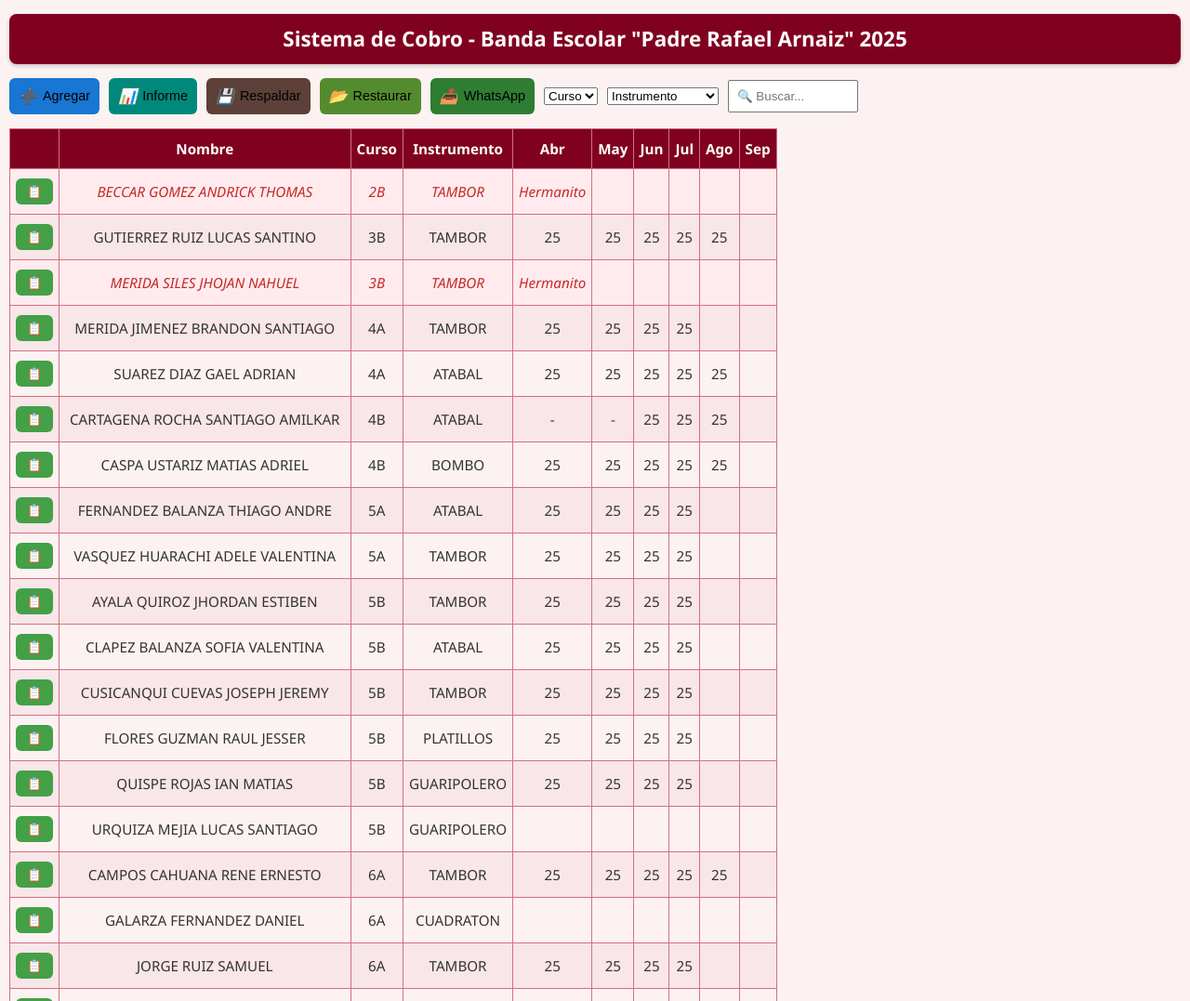
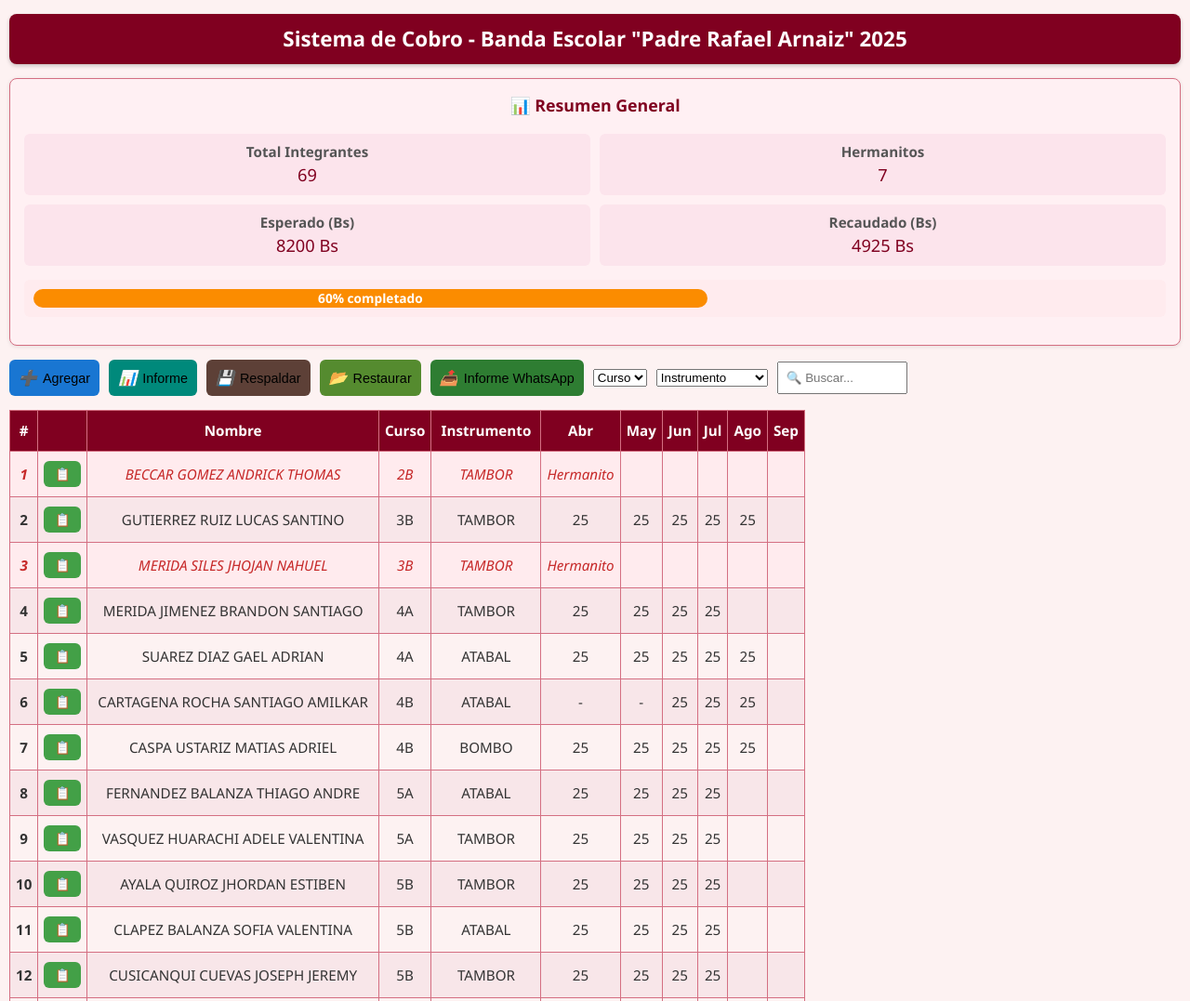
Before and after one commit to FotoStilo/Sistema-cobro-banda, a plain HTML site: page index.html in a window 1280 px wide. Shown: the top 1077 px of the page at 93% size. Drawn offline with Linux system fonts and the light colour scheme.

Commit message:
Update index.html

```diff
--- a/index.html
+++ b/index.html
@@ -36,6 +36,58 @@
       max-width: 100%;
       margin: 0 auto;
     }
+    .stats {
+      background-color: #fff0f3;
+      border: 1px solid #d46f82;
+      border-radius: 8px;
+      padding: 15px;
+      margin-bottom: 15px;
+      font-size: 0.95em;
+      box-shadow: 0 1px 4px rgba(0,0,0,0.1);
+    }
+    .stats h3 {
+      margin-top: 0;
+      color: #800020;
+      text-align: center;
+    }
+    .stats-grid {
+      display: grid;
+      grid-template-columns: 1fr 1fr;
+      gap: 10px;
+      margin: 10px 0;
+    }
+    .stat-item {
+      padding: 8px;
+      background-color: #fce4ec;
+      border-radius: 6px;
+      text-align: center;
+    }
+    .stat-label {
+      font-weight: bold;
+      color: #555;
+    }
+    .stat-value {
+      font-size: 1.2em;
+      color: #800020;
+    }
+    .progress-container {
+      margin: 15px 0;
+      padding: 10px;
+      background-color: #ffebee;
+      border-radius: 6px;
+    }
+    .progress-bar {
+      height: 20px;
+      background-color: #43a047;
+      border-radius: 10px;
+      text-align: center;
+      color: white;
+      font-weight: bold;
+      font-size: 0.9em;
+      line-height: 20px;
+      transition: width 0.4s;
+    }
+
     .controls {
       margin-bottom: 15px;
       display: flex;
@@ -72,7 +124,7 @@
     table {
       width: 100%;
       border-collapse: collapse;
-      margin-top: 10px;
+      margin-top: 15px;
       font-size: 0.95em;
       display: block;
       overflow-x: auto;
@@ -246,13 +298,39 @@
   <div class="container">
     <h1>Sistema de Cobro - Banda Escolar "Padre Rafael Arnaiz" 2025</h1>
 
+    <!-- Panel de estadísticas -->
+    <div class="stats">
+      <h3>📊 Resumen General</h3>
+      <div class="stats-grid">
+        <div class="stat-item">
+          <div class="stat-label">Total Integrantes</div>
+          <div class="stat-value" id="total-integrantes">0</div>
+        </div>
+        <div class="stat-item">
+          <div class="stat-label">Hermanitos</div>
+          <div class="stat-value" id="total-hermanitos">0</div>
+        </div>
+        <div class="stat-item">
+          <div class="stat-label">Esperado (Bs)</div>
+          <div class="stat-value" id="total-esperado">0</div>
+        </div>
+        <div class="stat-item">
+          <div class="stat-label">Recaudado (Bs)</div>
+          <div class="stat-value" id="total-recaudado">0</div>
+        </div>
+      </div>
+      <div class="progress-container">
+        <div class="progress-bar" id="progress-bar">0% completado</div>
+      </div>
+    </div>
+
     <!-- Filtros y controles -->
     <div class="controls">
       <button id="add-btn" title="Agregar"><i>➕</i><span>Agregar</span></button>
       <button id="report-global-btn" title="Informe"><i>📊</i><span>Informe</span></button>
       <button id="backup-btn" title="Respaldar"><i>💾</i><span>Respaldar</span></button>
       <button id="restore-btn" title="Restaurar"><i>📂</i><span>Restaurar</span></button>
-      <button id="whatsapp-btn" title="WhatsApp"><i>📤</i><span>WhatsApp</span></button>
+      <button id="whatsapp-btn" title="WhatsApp"><i>📤</i><span>Informe WhatsApp</span></button>
       <select id="filter-curso">
         <option value="">Curso</option>
         <option>1B</option><option>2A</option><option>2B</option>
@@ -282,6 +360,7 @@
     <table id="payment-table">
       <thead>
         <tr>
+          <th>#</th>
           <th></th>
           <th>Nombre</th>
           <th>Curso</th>
@@ -297,7 +376,7 @@
       <tbody id="table-body"></tbody>
     </table>
 
-    <!-- Modal de edición y reporte -->
+    <!-- Modal de edición -->
     <div class="modal" id="modal">
       <div class="modal-content">
         <div class="modal-header">
@@ -355,6 +434,7 @@
   <script>
     const meses = ["abril", "mayo", "junio", "julio", "agosto", "septiembre"];
     const montoMensual = 25;
+    const totalMeses = 6;
 
     const instrumentos = [
       "TAMBOR", "ATABAL", "BOMBO", "CUADRATON", "LIRA",
@@ -1121,7 +1201,7 @@
     "agosto": "-",
     "septiembre": "-"
   }
-];
+] ;
 
     estudiantes.forEach(est => {
       meses.forEach(mes => {
@@ -1129,6 +1209,7 @@
       });
     });
 
+    // Elementos del DOM
     const tableBody = document.getElementById("table-body");
     const searchInput = document.getElementById("search-input");
     const filterCurso = document.getElementById("filter-curso");
@@ -1157,6 +1238,13 @@
     const reportTableBody = document.getElementById("report-table").querySelector("tbody");
     const totalGeneral = document.getElementById("total-general");
 
+    // Estadísticas
+    const totalIntegrantes = document.getElementById("total-integrantes");
+    const totalHermanitos = document.getElementById("total-hermanitos");
+    const totalEsperado = document.getElementById("total-esperado");
+    const totalRecaudado = document.getElementById("total-recaudado");
+    const progressBar = document.getElementById("progress-bar");
+
     // Llenar select de instrumentos
     instrumentos.forEach(inst => {
       const opt = document.createElement("option");
@@ -1167,6 +1255,7 @@
 
     function saveData() {
       localStorage.setItem("estudiantes", JSON.stringify(estudiantes));
+      updateStats();
     }
 
     function isHermanito(val) {
@@ -1197,6 +1286,7 @@
         });
 
         row.innerHTML = `
+          <td><strong>${visualIndex + 1}</strong></td>
           <td><button class="report-btn" onclick="openModal(${realIndex})">📋</button></td>
           <td class="nombre-cell">${estudiante.nombre}</td>
           <td>${estudiante.curso}</td>
@@ -1234,7 +1324,6 @@
       modal.style.display = "block";
     }
 
-    // Cerrar modales
     [closeModal, modalCancel, modal].forEach(el => {
       if (el === modal) {
         el.onclick = e => { if (e.target === modal) modal.style.display = "none"; };
@@ -1246,7 +1335,6 @@
     closeReportGlobal.onclick = () => reportGlobalModal.style.display = "none";
     reportGlobalModal.onclick = e => { if (e.target === reportGlobalModal) reportGlobalModal.style.display = "none"; };
 
-    // Guardar cambios
     modalSave.addEventListener("click", () => {
       const realIndex = parseInt(modalIndex.value);
       if (realIndex < 0 || realIndex >= estudiantes.length) return;
@@ -1268,7 +1356,6 @@
       modal.style.display = "none";
     });
 
-    // Eliminar
     modalDelete.addEventListener("click", () => {
       const realIndex = parseInt(modalIndex.value);
       if (realIndex < 0 || realIndex >= estudiantes.length) return;
@@ -1280,7 +1367,6 @@
       }
     });
 
-    // Filtros
     function applyFilters() {
       const curso = filterCurso.value;
       const instrumento = filterInstrumento.value;
@@ -1296,7 +1382,6 @@
     filterCurso.addEventListener("change", () => renderTable(applyFilters()));
     filterInstrumento.addEventListener("change", () => renderTable(applyFilters()));
 
-    // Agregar
     addBtn.addEventListener("click", () => {
       const nombre = prompt("Nombre:");
       if (!nombre) return;
@@ -1313,7 +1398,6 @@
       renderTable(applyFilters());
     });
 
-    // Informe detallado
     reportGlobalBtn.addEventListener("click", () => {
       reportTableBody.innerHTML = "";
       let totalGeneralBs = 0;
@@ -1342,7 +1426,6 @@
       reportGlobalModal.style.display = "block";
     });
 
-    // Respaldar
     backupBtn.addEventListener("click", () => {
       const dataStr = JSON.stringify(estudiantes, null, 2);
       const blob = new Blob([dataStr], { type: "application/json" });
@@ -1359,7 +1442,6 @@
       alert("✅ Respaldo descargado.");
     });
 
-    // Restaurar
     restoreBtn.addEventListener("click", () => {
       restoreFile.onchange = function(e) {
         const file = e.target.files[0];
@@ -1392,18 +1474,86 @@
       restoreFile.click();
     });
 
-    // WhatsApp
+    // --- 📲 ENVIAR INFORME DETALLADO POR WHATSAPP ---
     whatsappBtn.addEventListener("click", () => {
+      const stats = calcularEstadisticas();
+      const detalleMeses = meses.map(mes => {
+        const pagados = stats.pagosPorMes[mes];
+        return `${mes.slice(0,3).toUpperCase()}: ${pagados} pagados`;
+      }).join('\n');
+
+      const mensaje = encodeURIComponent(
+        `*INFORME DE COBROS - BANDA ESCOLAR 2025*\n\n` +
+        `📅 Integrantes totales: *${stats.total}*\n` +
+        `👨‍👦 Hermanitos: *${stats.hermanitos}*\n` +
+        `🚫 Exonerados: *${stats.exonerados}*\n\n` +
+        `💰 Total Esperado: *${stats.esperado} Bs*\n` +
+        `✅ Recaudado: *${stats.recaudado} Bs*\n` +
+        `📊 Avance: *${stats.porcentaje}%*\n\n` +
+        `📌 *Detalle por mes:*\n${detalleMeses}\n\n` +
+        `Gracias por tu gestión 💼`
+      );
+
       const telefono = "59168450136";
-      const mensaje = encodeURIComponent("Hola, aquí está el respaldo del sistema de cobro de la Banda Escolar.");
       const whatsappUrl = `https://wa.me/${telefono}?text=${mensaje}`;
-      if (confirm("Se abrirá WhatsApp. ¿Continuar?")) {
-        setTimeout(() => window.open(whatsappUrl, '_blank'), 500);
-      }
+      window.open(whatsappUrl, '_blank');
     });
+
+    function calcularEstadisticas() {
+      const total = estudiantes.length;
+      const hermanitos = estudiantes.filter(e => meses.some(mes => isHermanito(e[mes]))).length;
+      const integrantesAPagar = total - hermanitos;
+
+      let esperado = integrantesAPagar * totalMeses * montoMensual;
+      let exonerados = 0;
+      let recaudado = 0;
+
+      const pagosPorMes = {};
+
+      meses.forEach(mes => {
+        pagosPorMes[mes] = 0;
+        estudiantes.forEach(est => {
+          const val = est[mes];
+          if (val === "-") {
+            exonerados++;
+            esperado -= montoMensual;
+          } else if (val === "25") {
+            recaudado += montoMensual;
+            pagosPorMes[mes]++;
+          }
+        });
+      });
+
+      const porcentaje = esperado > 0 ? Math.round((recaudado / esperado) * 100) : 0;
+
+      return {
+        total,
+        hermanitos,
+        exonerados,
+        esperado,
+        recaudado,
+        porcentaje,
+        pagosPorMes
+      };
+    }
+
+    // --- NUEVAS FUNCIONES: ESTADÍSTICAS ---
+    function updateStats() {
+      const stats = calcularEstadisticas();
+
+      totalIntegrantes.textContent = stats.total;
+      totalHermanitos.textContent = stats.hermanitos;
+      totalEsperado.textContent = `${stats.esperado} Bs`;
+      totalRecaudado.textContent = `${stats.recaudado} Bs`;
+
+      progressBar.style.width = `${stats.porcentaje}%`;
+      progressBar.textContent = `${stats.porcentaje}% completado`;
+      progressBar.style.backgroundColor = stats.porcentaje === 100 ? '#43a047' : '#fb8c00';
+    }
 
     // Inicializar
     renderTable();
+    updateStats();
 
     // Service Worker
     if ('serviceWorker' in navigator) {
@@ -1415,5 +1565,4 @@
     }
   </script>
 </body>
-
 </html>
```
